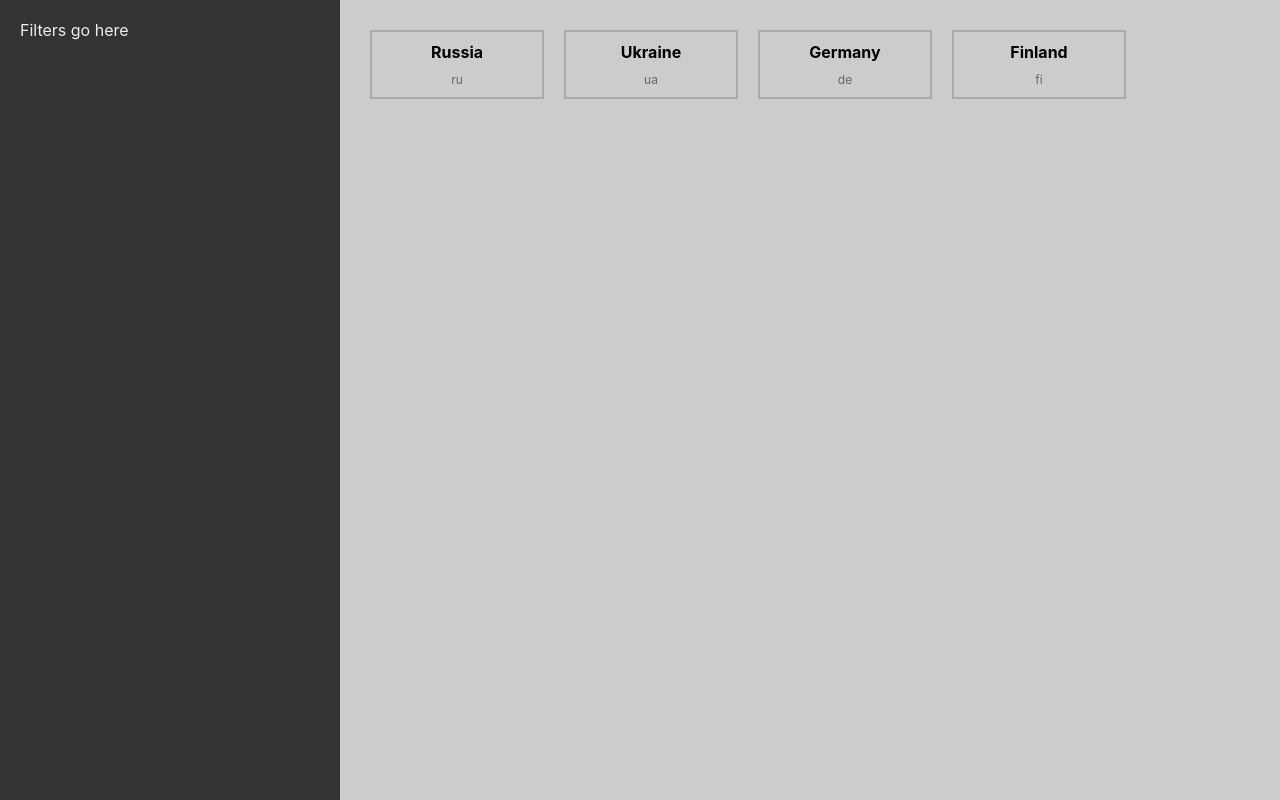
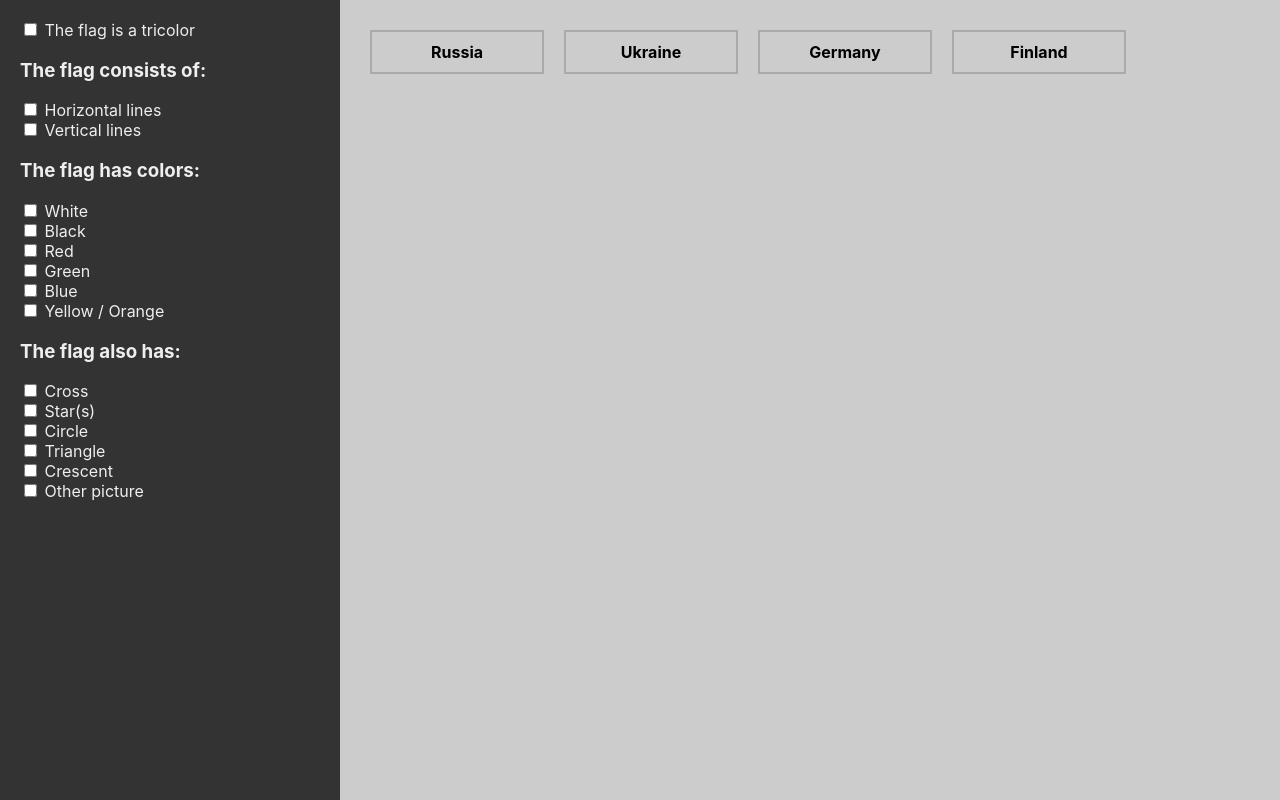
Before and after one commit to blrop/flags, a React (Create React App) app: page / in a window 1280 px wide. Built offline with nearby package versions, Linux system fonts and the light colour scheme.

Commit message:
add filter; change flag definitions structure

```diff
--- a/src/App.tsx
+++ b/src/App.tsx
@@ -1,14 +1,15 @@
 import React from 'react';
 
 import FlagsList from "./flagsList/FlagsList";
-import {FLAGS} from './flags-defenitions';
+import Filter from "./filters/Filter";
+import { FLAGS } from './flags-defenitions';
 import './App.css';
 
 const App = () => {
     return (
         <div className="app">
             <div className="filters">
-                Filters go here
+                <Filter/>
             </div>
             <FlagsList
                 flags={FLAGS}
--- /dev/null
+++ b/src/filters/Filter.tsx
@@ -0,0 +1,73 @@
+import React from 'react';
+
+import './Filter.scss';
+
+const Filter = () => {
+    return (
+        <div className="filter">
+            <div className="filter__group">
+                <div className="filter-item">
+                    <label><input type="checkbox"/> The flag is a tricolor</label>
+                </div>
+            </div>
+
+            <div className="filter__group">
+                <h3>The flag consists of:</h3>
+                <div className="filter-item">
+                    <label><input type="checkbox"/> Horizontal lines</label>
+                </div>
+                <div className="filter-item">
+                    <label><input type="checkbox"/> Vertical lines</label>
+                </div>
+            </div>
+
+            <div className="filter__group">
+                <h3>The flag has colors:</h3>
+                <div className="filter-item">
+                    <label><input type="checkbox"/> White</label>
+                </div>
+                <div className="filter-item">
+                    <label><input type="checkbox"/> Black</label>
+                </div>
+
+                <div className="filter-item">
+                    <label><input type="checkbox"/> Red</label>
+                </div>
+                <div>
+                    <label><input type="checkbox"/> Green</label>
+                </div>
+                <div className="filter-item">
+                    <label><input type="checkbox"/> Blue</label>
+                </div>
+
+                <div className="filter-item">
+                    <label><input type="checkbox"/> Yellow / Orange</label>
+                </div>
+            </div>
+
+            <div className="filter__group">
+                <h3>The flag also has:</h3>
+                <div className="filter-item">
+                    <label><input type="checkbox"/> Cross</label>
+                </div>
+                <div className="filter-item">
+                    <label><input type="checkbox"/> Star(s)</label>
+                </div>
+                <div className="filter-item">
+                    <label><input type="checkbox"/> Circle</label>
+                </div>
+                <div className="filter-item">
+                    <label><input type="checkbox"/> Triangle</label>
+                </div>
+                <div className="filter-item">
+                    <label><input type="checkbox"/> Crescent</label>
+                </div>
+                <div className="filter-item">
+                    <label><input type="checkbox"/> Other picture</label>
+                </div>
+            </div>
+        </div>
+    );
+};
+
+export default Filter;
--- a/src/flags-defenitions.ts
+++ b/src/flags-defenitions.ts
@@ -1,19 +1,64 @@
+interface FlagProps {
+    tricolor?: boolean,
+    linesHorizontal?: boolean,
+    linesVertical?: boolean,
+    colorWhite?: boolean,
+    colorBlack?: boolean,
+    colorRed?: boolean,
+    colorGreen?: boolean,
+    colorBlue?: boolean,
+    colorYellow?: boolean,
+    pictureCross?: boolean,
+    pictureStar?: boolean,
+    pictureCircle?: boolean,
+    pictureTriangle?: boolean,
+    pictureCrescent?: boolean,
+    pictureOther?: boolean,
+}
+
+const getFlagProps = (input: FlagProps): FlagProps => {
+    let defaultProps: FlagProps = {
+        tricolor: false,
+        linesHorizontal: false,
+        linesVertical: false,
+        colorWhite: false,
+        colorBlack: false,
+        colorRed: false,
+        colorGreen: false,
+        colorBlue: false,
+        colorYellow: false,
+        pictureCross: false,
+        pictureStar: false,
+        pictureCircle: false,
+        pictureTriangle: false,
+        pictureCrescent: false,
+        pictureOther: false,
+    };
+    return {
+        ...defaultProps,
+        ...input
+    };
+};
+
 export const FLAGS = [
     {
         name: 'Russia',
         picture: '',
-        description: 'ru',
+        props: getFlagProps({
+            tricolor: true,
+            linesHorizontal: true,
+            colorWhite: true,
+            colorRed: true,
+            colorBlue: true
+        })
     }, {
         name: 'Ukraine',
         picture: '',
-        description: 'ua',
     }, {
         name: 'Germany',
         picture: '',
-        description: 'de',
     }, {
         name: 'Finland',
         picture: '',
-        description: 'fi',
     },
 ];
--- a/src/flagsList/FlagList.css
+++ b/src/flagsList/FlagList.css
@@ -16,9 +16,3 @@
 .flag-item__name {
     font-weight: bold;
 }
-
-.flag-item__description {
-    font-size: 12px;
-    margin-top: 10px;
-    color: #666;
-}
--- a/src/flagsList/FlagsList.tsx
+++ b/src/flagsList/FlagsList.tsx
@@ -4,7 +4,6 @@
 
 interface Flag {
     name: string,
-    description: string, // todo: temporal
     picture: string,
 }
 
@@ -12,16 +11,12 @@
     flags: Flag[]
 }
 
-const FlagsList: React.FC<FlagListProps> = ({flags}: FlagListProps) => {
+const FlagsList: React.FC<FlagListProps> = ({ flags }: FlagListProps) => {
     const renderFlags = (flags: Flag[]) => flags.map(item => (
-        <div className="flag-item">
+        <div className="flag-item" key={item.name}>
             <div className="flag-item__name">
                 {item.name}
             </div>
-            <div className="flag-item__description">
-                {item.description}
-            </div>
-
         </div>
     ));
 
```
Also changed, not shown: public/manifest.json, src/filters/Filter.scss (added).
